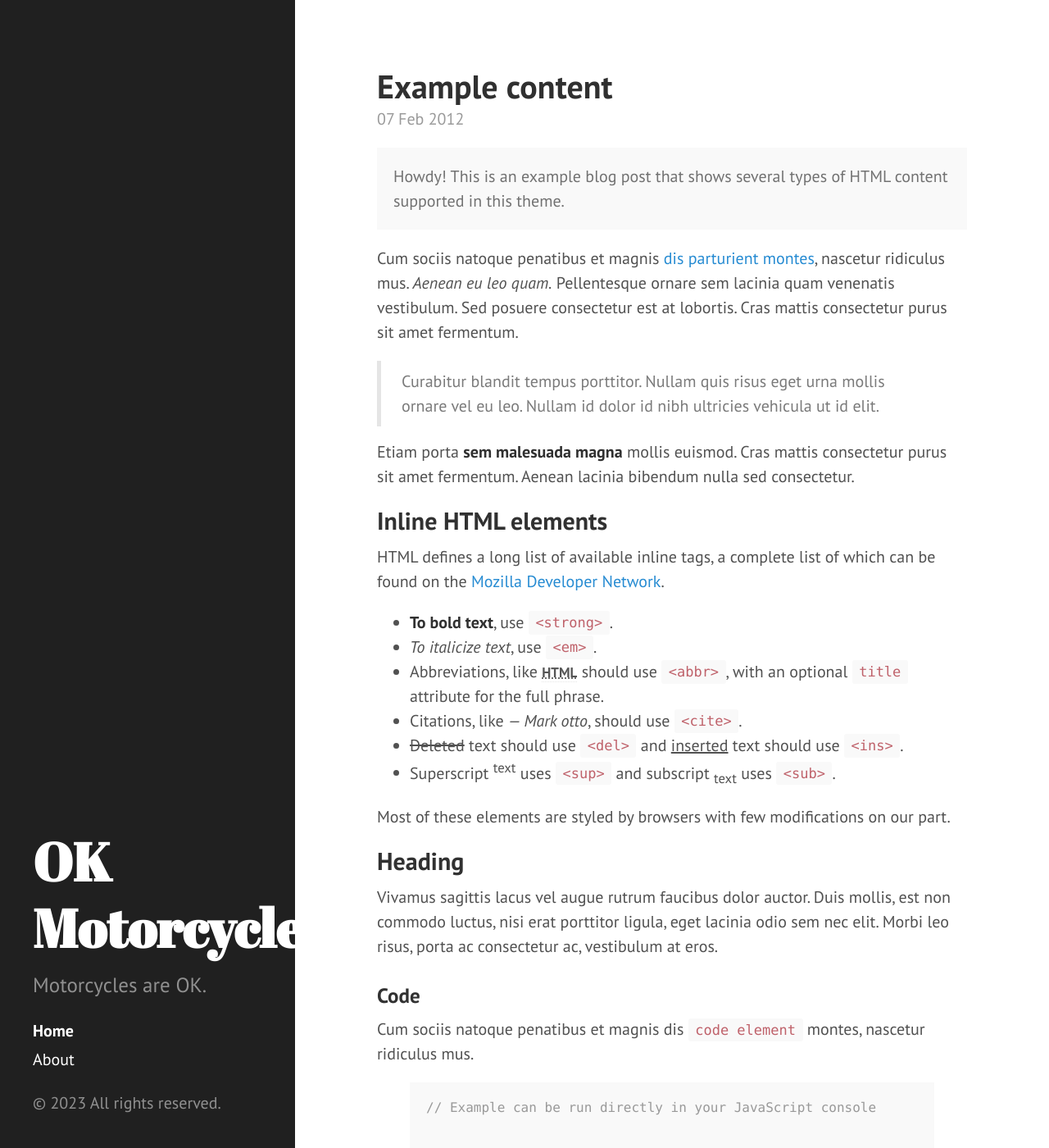
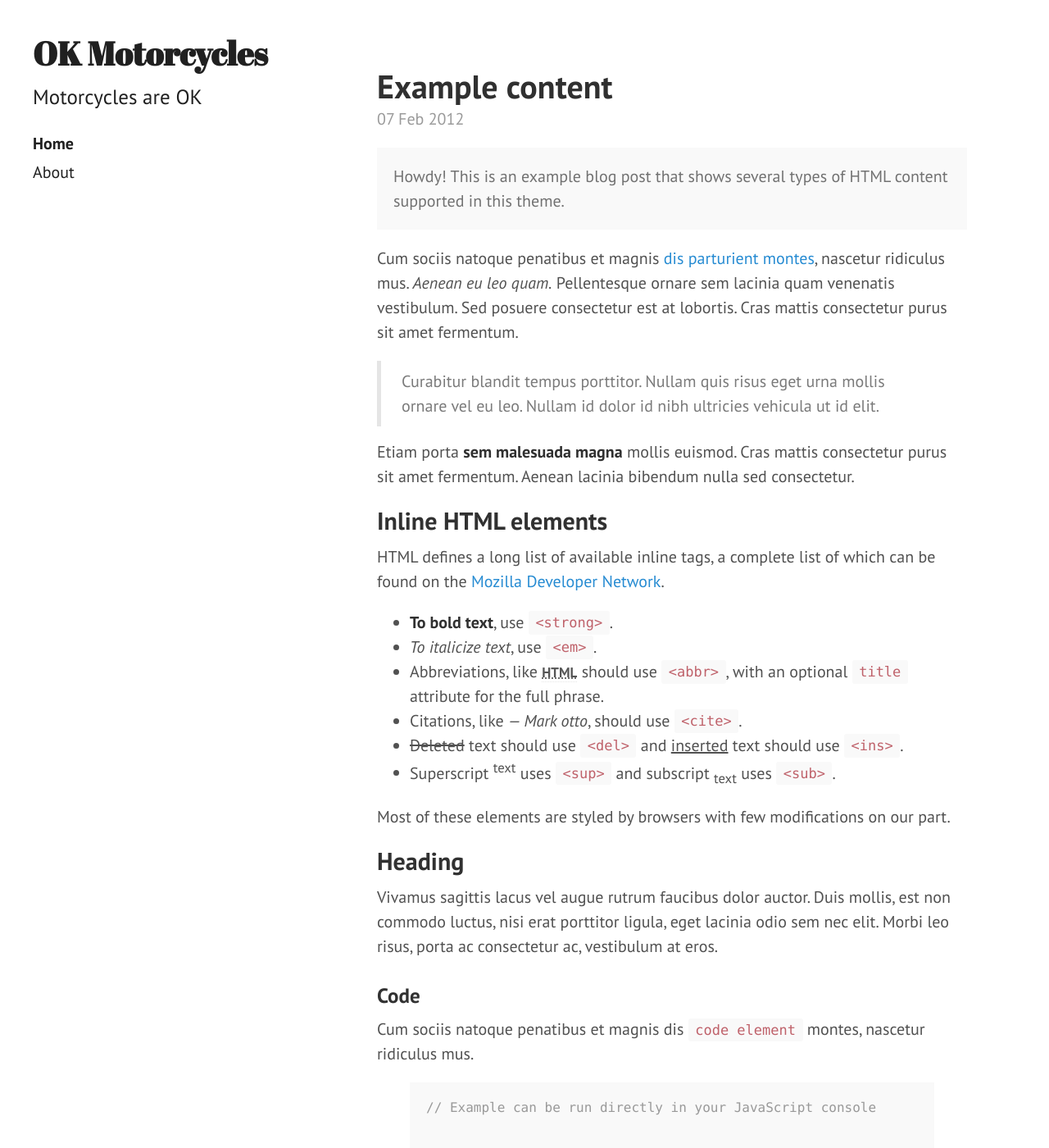
Before and after one commit to greyski/ok-motorcycles-website, a Jekyll site: the page built from index.html, in a window 1280 px wide and 1400 px high. Shown: the whole window at 82% size. Built offline with Jekyll 4.4.1, drawn with Linux system fonts in a browser that asks for light colours; the list of posts is cut into pages by our own code.

Commit message:
Updating css and htlm files for design preference

```diff
--- a/_config.yml
+++ b/_config.yml
@@ -1,14 +1,14 @@
 title: OK Motorcycles
 tagline: Motorcycles are OK
-description: 'Motorcycles are OK.'
+description: 'Motorcycles are OK'
 url: 'https://okmotorcycles.com'
 markdown: kramdown
 highlighter: pygments
 permalink: pretty
 author:
   name: Ok Moto
-  url: 'https://twitter.com/'
+  url: 'https://github.com/greyski/'
 paginate: 5
 version: 0.1.0
 github:
-  repo: 'https://github.com/greyski/ok-motorcycles-website'
+  repo: 'https://github.com/greyski/ok-motorcycles-website/'
--- a/_includes/sidebar.html
+++ b/_includes/sidebar.html
@@ -24,7 +24,5 @@
         {% endif %}
       {% endfor %}
     </nav>
-
-    <p>&copy; {{ site.time | date: '%Y' }} All rights reserved.</p>
   </div>
 </div>
--- a/index.html
+++ b/index.html
@@ -7,9 +7,7 @@ title: Home
   {% for post in paginator.posts %}
   <div class="post">
     <h1 class="post-title">
-      <a href="{{ post.url }}">
-        {{ post.title }}
-      </a>
+      {{ post.title }}
     </h1>
 
     <span class="post-date">{{ post.date | date_to_string }}</span>
--- a/public/css/hyde.css
+++ b/public/css/hyde.css
@@ -55,16 +55,15 @@ html {
 
 .sidebar {
   text-align: center;
-  padding: 2rem 1rem;
-  color: rgba(255,255,255,.5);
-  background-color: #202020;
+  color: #202020;
+  background-color: #fff;
 }
 @media (min-width: 48em) {
   .sidebar {
     position: fixed;
-    top: 0;
-    left: 0;
-    bottom: 0;
+    top: 1em;
+    left: 1em;
+    bottom: 1em;
     width: 18rem;
     text-align: left;
   }
@@ -72,15 +71,15 @@ html {
 
 /* Sidebar links */
 .sidebar a {
-  color: #fff;
+  color: #202020;
 }
 
 /* About section */
 .sidebar-about h1 {
-  color: #fff;
+  color: #202020;
   margin-top: 0;
   font-family: "Abril Fatface", serif;
-  font-size: 3.25rem;
+  /* font-size: 3.25rem; Clips sides of text */
 }
 
 /* Sidebar nav */
@@ -88,8 +87,15 @@ html {
   margin-bottom: 1rem;
 }
 .sidebar-nav-item {
-  display: block;
+  padding: 0 0.5rem;
   line-height: 1.75;
+}
+@media (min-width: 48em) {
+  .sidebar-nav-item {
+    padding: 0 0;
+    display: block;
+    line-height: 1.75;
+  }
 }
 a.sidebar-nav-item:hover,
 a.sidebar-nav-item:focus {
@@ -107,7 +113,7 @@ a.sidebar-nav-item:focus {
 
 @media (min-width: 48em) {
   .sidebar-sticky {
-    position: absolute;
+    position: sticky; /* Top aligned title and text */
     right:  1rem;
     bottom: 1rem;
     left:   1rem;
--- a/public/css/poole.css
+++ b/public/css/poole.css
@@ -287,8 +287,7 @@ tbody tr:nth-child(odd) th {
 
 .container {
   max-width: 38rem;
-  padding-left:  1rem;
-  padding-right: 1rem;
+  padding: 1rem 1rem;
   margin-left:  auto;
   margin-right: auto;
 }
```
